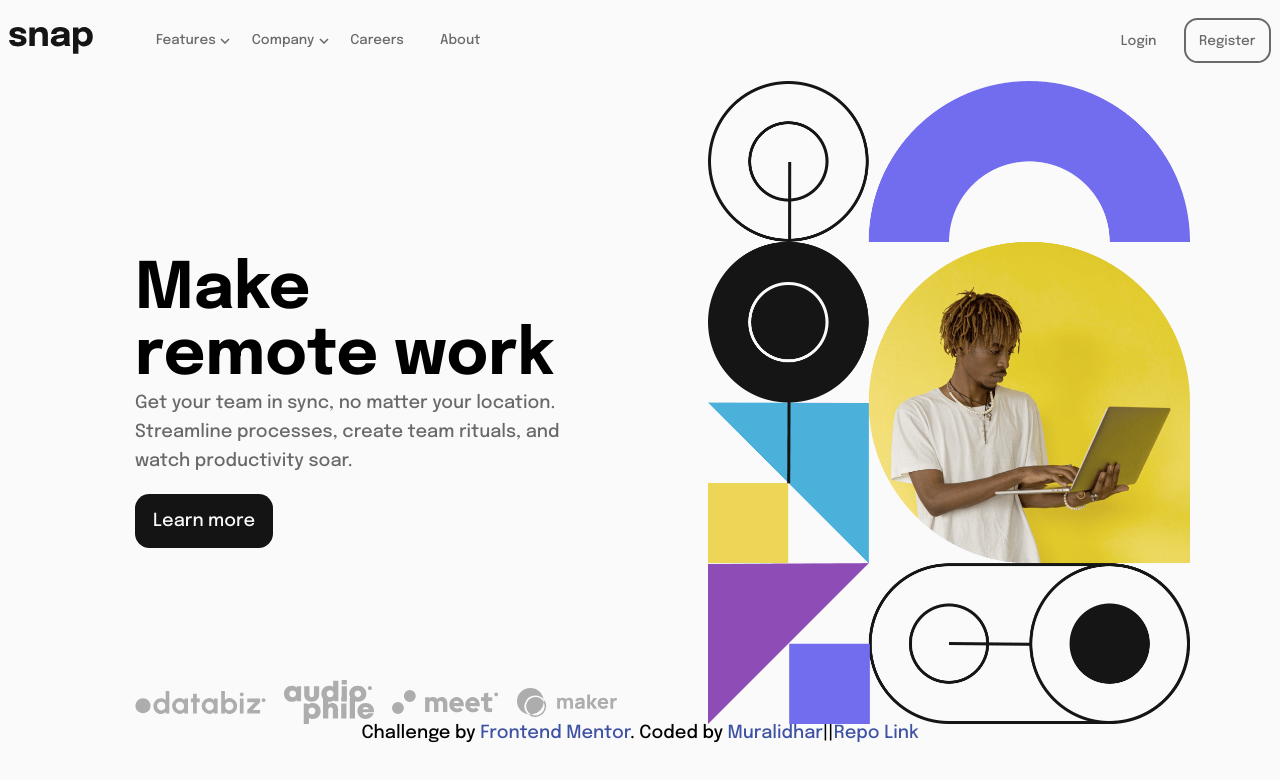
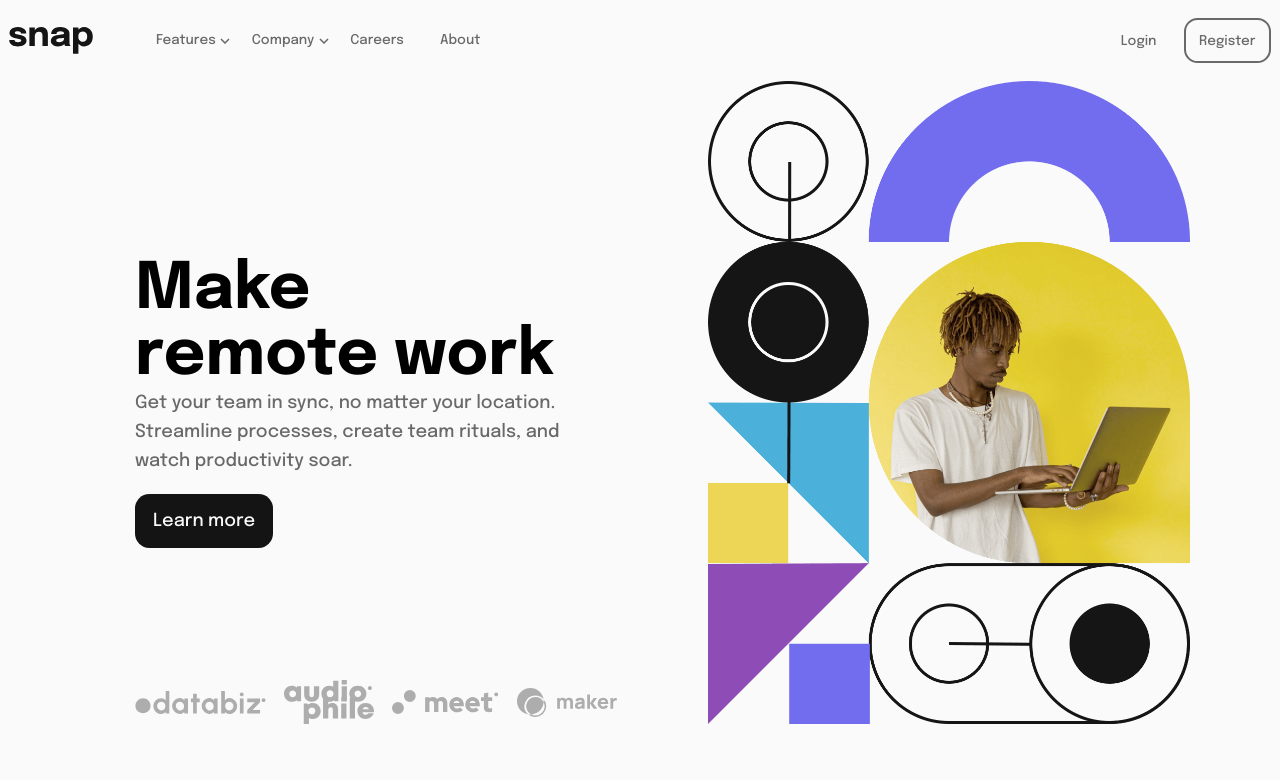
Before and after one commit to Muralidhar22/intro-sec-fem, a plain HTML site: page index.html in a window 1280 px wide. Drawn offline with Linux system fonts and the light colour scheme.

Commit message:
footer removed

```diff
--- a/index.html
+++ b/index.html
@@ -78,13 +78,7 @@
   </div>
 
 
-  <footer>
 
-    <div class="attribution">
-      Challenge by <a href="https://www.frontendmentor.io?ref=challenge" target="_blank">Frontend Mentor</a>.
-      Coded by <a href="#">Muralidhar</a>||<a href="https://github.com/Muralidhar22/intro-sec-fem">Repo Link</a>
-    </div>
-  </footer>
   <script src="script.js"></script>
 </body>
 
```
